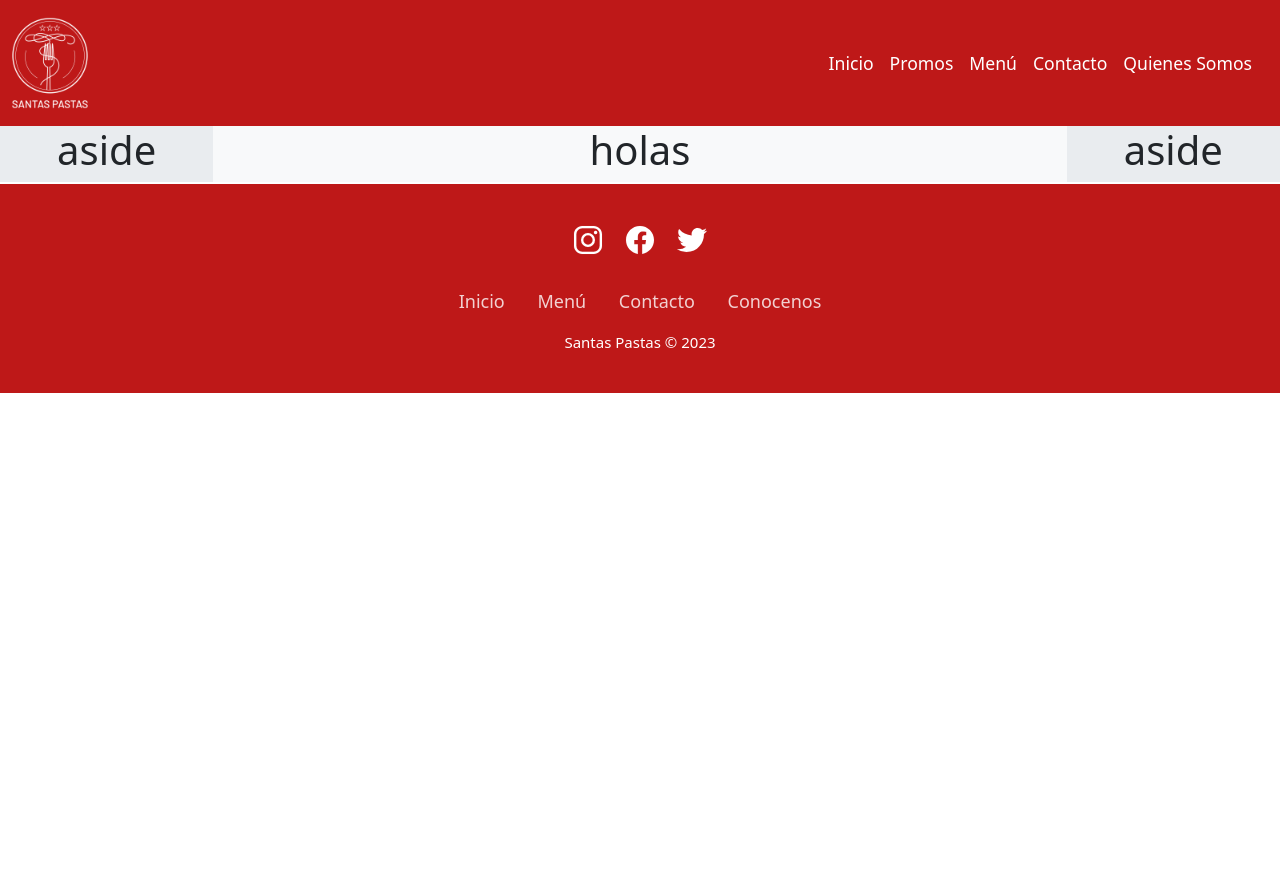
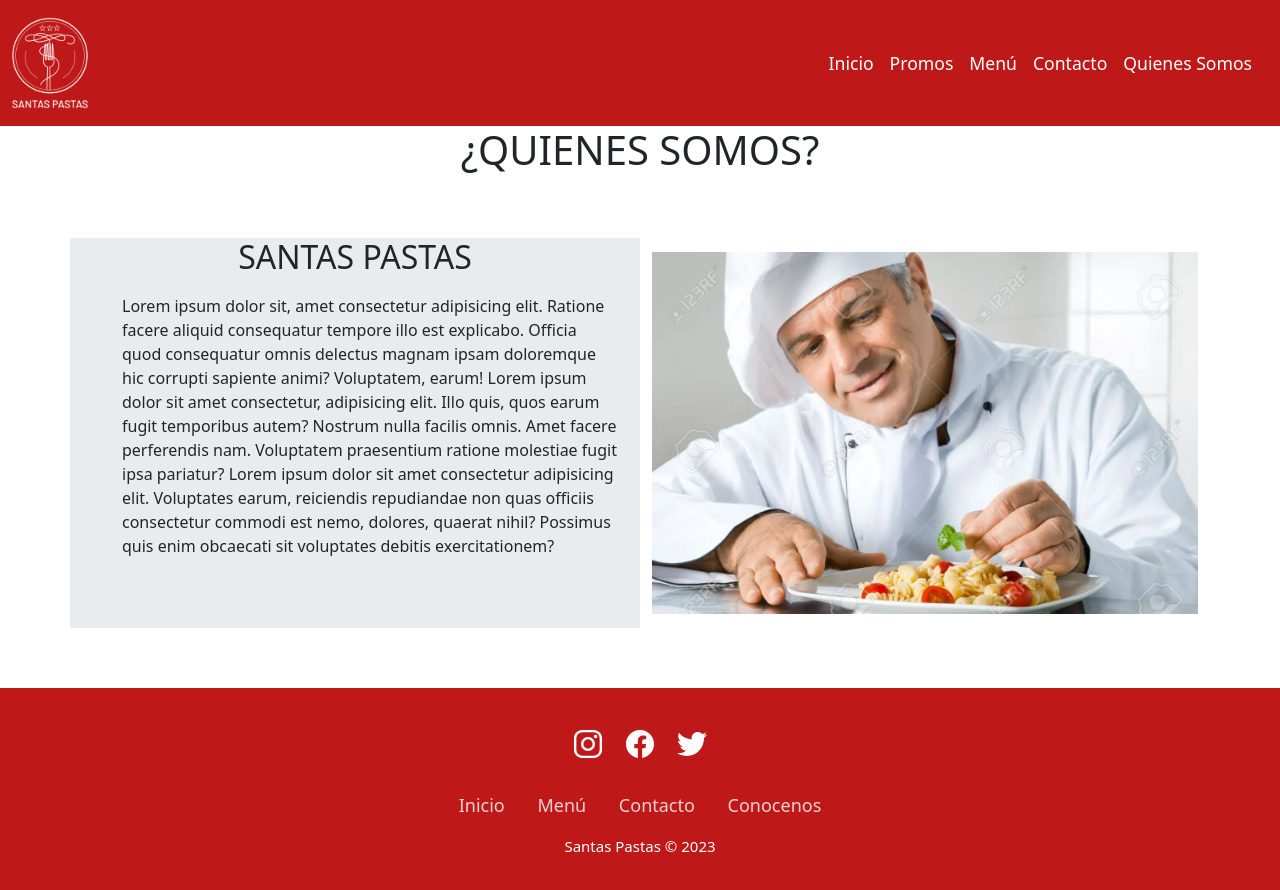
Before and after one commit to lucaglock/EntregaFinal-LucaGlock, a plain HTML site: page pages/quienessomos.html in a window 1280 px wide. Before the commit the page ends 800 px from the top, so only its background shows below. Drawn offline with nearby package versions, Linux system fonts and the light colour scheme.

Commit message:
pre-entrega-2 finalizada

```diff
--- a/css/style.css
+++ b/css/style.css
@@ -195,10 +195,10 @@ footer {
 }
 
 @media (min-width: 768px) and (max-width: 991px) {
-    .right i{
+    .right i {
         top: -52px
         transform: rotate(90deg);
-        left: 50%;
+        left 50%;
     }
 }
 
@@ -224,3 +224,8 @@ footer {
         padding: 12px 0;
     }
 }
+
+.quientexto {
+    margin: 10px 10px 10px 40px;
+    padding-bottom: 60px;
+}
--- a/pages/quienessomos.html
+++ b/pages/quienessomos.html
@@ -37,20 +37,19 @@
         </div>
     </nav>
 </header>
-    <main class="container-fluid">
-        <div class="row h-100">
-            <aside class="col-xxl-2 col-xl-2 col-lg-2 col-md-2 col-sm-12 bg-body-secondary d-flex flex-column justify-content-center align-items-center">
-                <h1>aside</h1>
+    <main class="container">
+        <h1 class="text-center">¿QUIENES SOMOS?</h1>
+        <div class="row h-100 form-area espacio">
+            <aside class="col-xxl-6 col-xl-6 col-lg-6 col-md-6 col-sm-12 bg-body-secondary d-flex flex-column justify-content-center align-items-center">
+                <h2 class="text-center">SANTAS PASTAS</h2>
+                <p class="quientexto">Lorem ipsum dolor sit, amet consectetur adipisicing elit. Ratione facere aliquid consequatur tempore illo est explicabo. Officia quod consequatur omnis delectus magnam ipsam doloremque hic corrupti sapiente animi? Voluptatem, earum! Lorem ipsum dolor sit amet consectetur, adipisicing elit. Illo quis, quos earum fugit temporibus autem? Nostrum nulla facilis omnis. Amet facere perferendis nam. Voluptatem praesentium ratione molestiae fugit ipsa pariatur? Lorem ipsum dolor sit amet consectetur adipisicing elit. Voluptates earum, reiciendis repudiandae non quas officiis consectetur commodi est nemo, dolores, quaerat nihil? Possimus quis enim obcaecati sit voluptates debitis exercitationem?</p>
             </aside>
-        <section class="col-xxl-8 col-xl-8 col-lg-8 col-md-8 col-sm-12 bg-light d-flex flex-column justify-content-center align-items-center">
-            <h1>holas</h1>
+        <section class="col-xxl-6 col-xl-6 col-lg-6 col-md-6 col-sm-12 d-flex flex-column justify-content-center align-items-center">
+            <img src="../images/14942496-cocinero-sonriente-madura-preparar-un-plato-de-pasta-italiana-con-satisfacción.jpg" class="img-fluid" alt="">
         </section>
-
-        <aside class="col-xxl-2 col-xl-2 col-lg-2 col-md-2 col-sm-12 bg-body-secondary d-flex flex-column justify-content-center align-items-center">
-            <h1>aside</h1>
-        </aside>
     </div>
     </main>
+
     <footer class="footer-basico container-fluid">
         <div class="row h-100">
         <div class="col-sm-12 redes">
@@ -67,6 +66,7 @@
         <p class="copyright">Santas Pastas © 2023</p>
     </div>
     </footer>
+
     <!-- SCRIPTS -->
     <script src="https://cdn.jsdelivr.net/npm/@popperjs/core@2.11.8/dist/umd/popper.min.js" integrity="sha384-I7E8VVD/ismYTF4hNIPjVp/Zjvgyol6VFvRkX/vR+Vc4jQkC+hVqc2pM8ODewa9r" crossorigin="anonymous"></script>
     <script src="https://cdn.jsdelivr.net/npm/bootstrap@5.3.0/dist/js/bootstrap.min.js" integrity="sha384-fbbOQedDUMZZ5KreZpsbe1LCZPVmfTnH7ois6mU1QK+m14rQ1l2bGBq41eYeM/fS" crossorigin="anonymous"></script>
```
Also changed, not shown: pages/contacto.html (+1 -1 lines).
